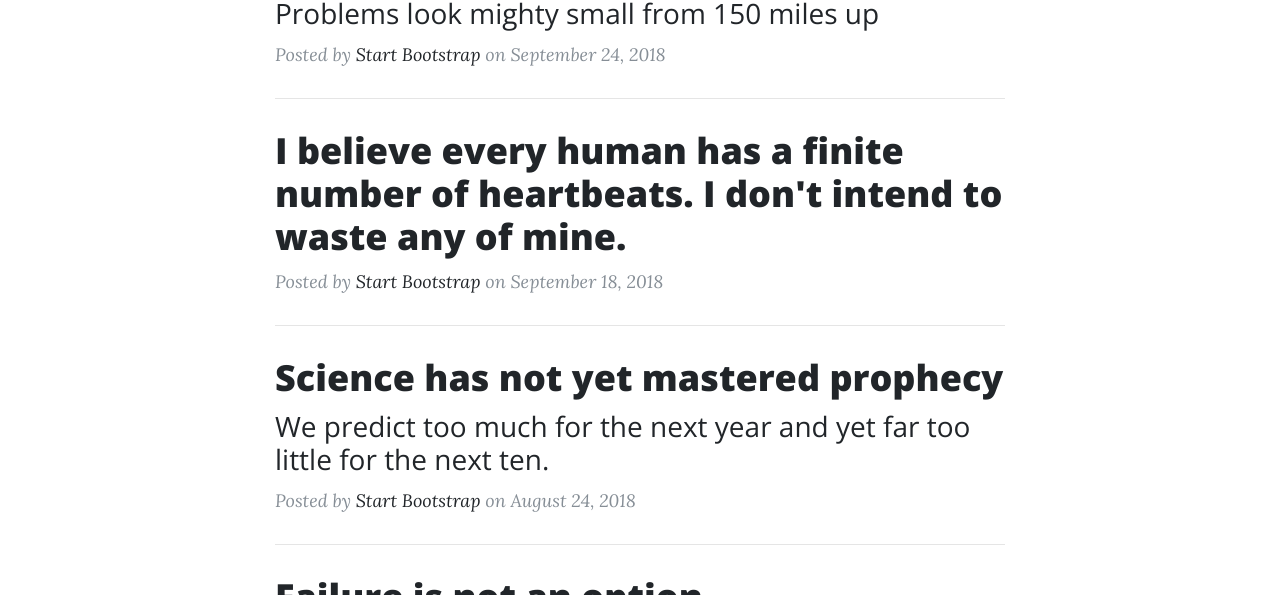
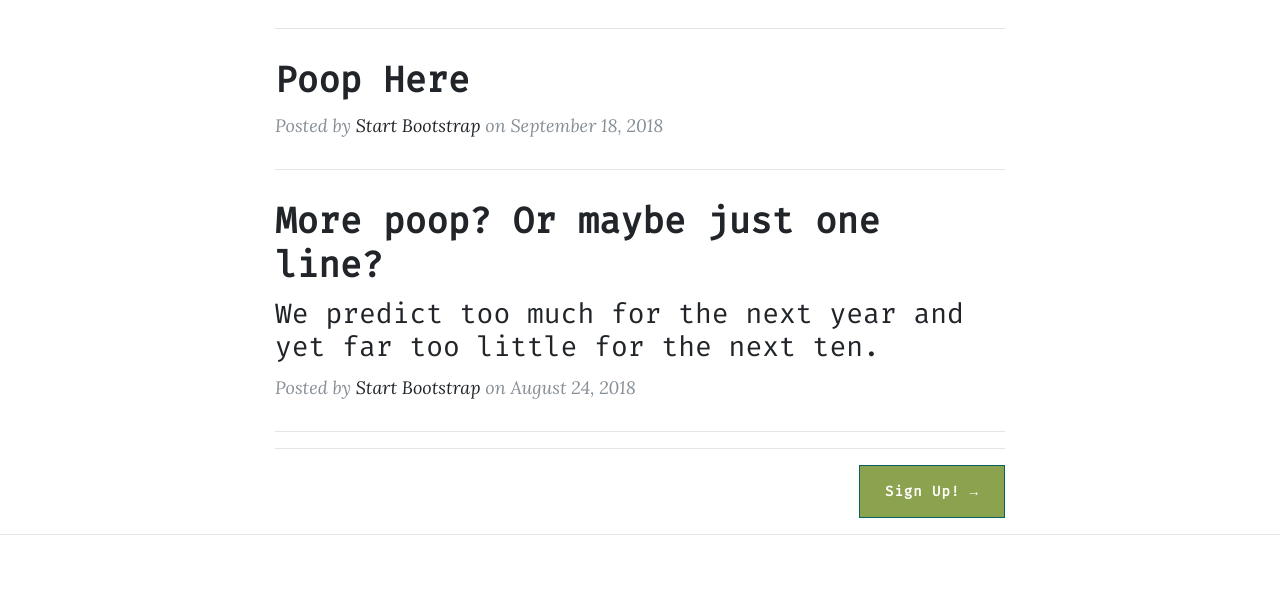
Before and after one commit to mTucker-18/NotesOnNature, a website: page docs/index.html in a window 1280 px wide. Shown: the part 738-1333 px from the top of the page. Drawn offline with nearby package versions, Linux system fonts and the light colour scheme.

Commit message:
changed fonts

```diff
--- a/docs/css/clean-blog.css
+++ b/docs/css/clean-blog.css
@@ -410,8 +410,8 @@ footer .copyright {
 
 .btn-primary:hover, .btn-primary:focus, .btn-primary:active {
   color: #fff;
-  background-color: #00657b !important;
-  border-color: #00657b !important;
+  background-color: #00657b;
+  border-color: #00657b;
 }
 
 .btn-lg {
@@ -433,3 +433,24 @@ footer .copyright {
 header.masthead .site-heading h1 {
   text-shadow: 3px 3px black;
 }
+
+.btn-primary {
+  background-color: var(--light-green);
+  border-color: var(--jeans);
+}
+
+.btn-primary:hover, .btn-primary:focus, .btn-primary:active {
+  color: #fff;
+  background-color: var(--dark-green);
+  border-color: var(--jeans);
+}
+
+.btn {
+  text-transform: capitalize;
+}
+
+h1, h2, h3, h4, h5, h6,
+.btn, #mainNav,
+header.masthead .site-heading .subheading {
+  font-family: 'Fira Mono', monospace;
+}
--- a/docs/index.html
+++ b/docs/index.html
@@ -17,6 +17,7 @@
     <link href="vendor/fontawesome-free/css/all.min.css" rel="stylesheet" type="text/css">
     <link href='https://fonts.googleapis.com/css?family=Lora:400,700,400italic,700italic' rel='stylesheet' type='text/css'>
     <link href='https://fonts.googleapis.com/css?family=Open+Sans:300italic,400italic,600italic,700italic,800italic,400,300,600,700,800' rel='stylesheet' type='text/css'>
+    <link href="https://fonts.googleapis.com/css?family=Fira+Mono" rel="stylesheet">
 
     <!-- Favicon -->
     <link rel="icon" type="image/png" href="img/favicon-16x16.png" sizes="16x16" />
@@ -66,7 +67,7 @@
             <div class="site-heading">
               <h1>Notes on Nature</h1>
               <span class="subheading">
-                where Science and Creative Writing come together and come to life
+                where Science and Creative Writing come together
               </span>
             </div>
           </div>
@@ -81,10 +82,10 @@
           <div class="post-preview">
             <a href="post.html">
               <h2 class="post-title">
-                Man must explore, and this is exploration at its greatest
+                Science is fun and engaging
               </h2>
               <h3 class="post-subtitle">
-                Problems look mighty small from 150 miles up
+                Experience nature through Creative Writing
               </h3>
             </a>
             <p class="post-meta">Posted by
@@ -95,7 +96,7 @@
           <div class="post-preview">
             <a href="post.html">
               <h2 class="post-title">
-                I believe every human has a finite number of heartbeats. I don't intend to waste any of mine.
+                Poop Here
               </h2>
             </a>
             <p class="post-meta">Posted by
@@ -106,7 +107,7 @@
           <div class="post-preview">
             <a href="post.html">
               <h2 class="post-title">
-                Science has not yet mastered prophecy
+                More poop? Or maybe just one line?
               </h2>
               <h3 class="post-subtitle">
                 We predict too much for the next year and yet far too little for the next ten.
@@ -117,7 +118,7 @@
               on August 24, 2018</p>
           </div>
           <hr>
-          <div class="post-preview">
+          <!-- <div class="post-preview">
             <a href="post.html">
               <h2 class="post-title">
                 Failure is not an option
@@ -129,11 +130,11 @@
             <p class="post-meta">Posted by
               <a href="#">Start Bootstrap</a>
               on July 8, 2018</p>
-          </div>
+          </div> -->
           <hr>
           <!-- Pager -->
           <div class="clearfix">
-            <a class="btn btn-primary float-right" href="#">Older Posts &rarr;</a>
+            <a class="btn btn-primary float-right" href="#">Sign Up! &rarr;</a>
           </div>
         </div>
       </div>
```
